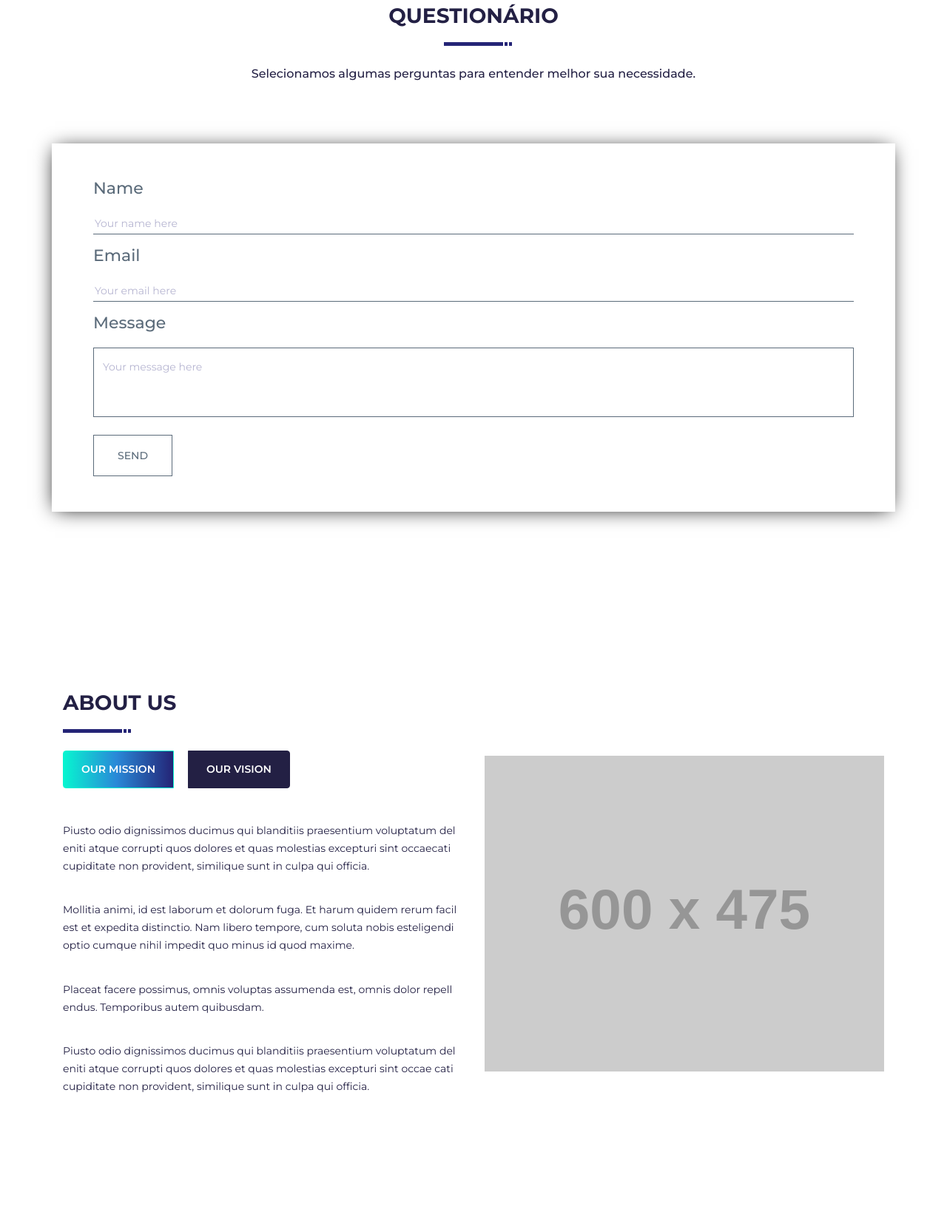
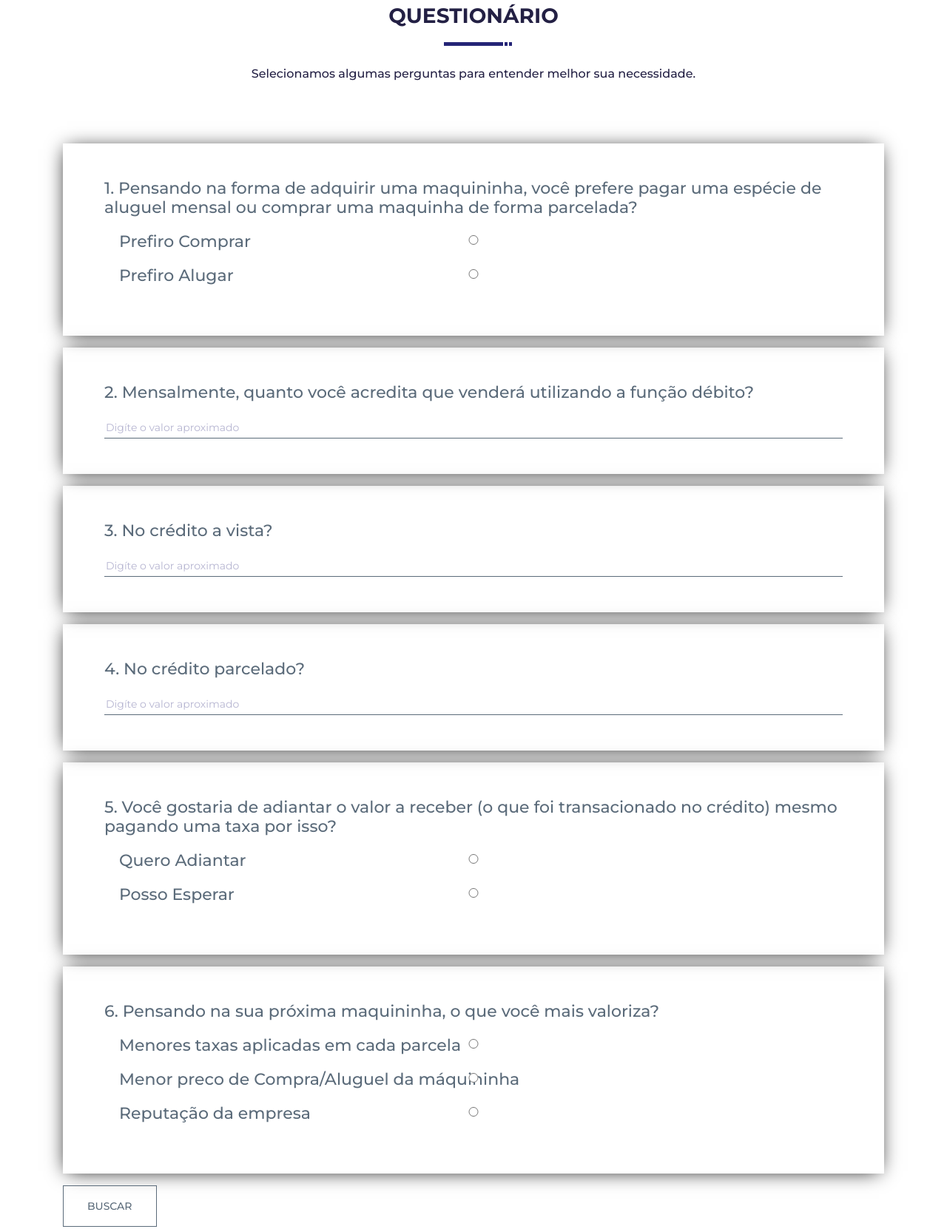
Before and after one commit to filhodomauro/maquininha-ideal, a plain HTML site: page index.html in a window 1280 px wide. Shown: the part 917-2579 px from the top of the page at 74% size. Drawn offline with Linux system fonts and the light colour scheme; placeholder pictures from the web are drawn by us.

Commit message:
add questions

```diff
--- a/index.html
+++ b/index.html
@@ -62,7 +62,7 @@
                   <a class="nav-link" href="#questions_form">Escolha a sua</a>
                </li>
                <li class="nav-item">
-                  <a class="nav-link" href="#about">Sobre nós</a>
+                  <a class="nav-link" href="#machines">Maquininhas</a>
                </li>
 
                <li class="nav-item">
@@ -113,24 +113,75 @@
                     </div><!--/.title-->
                 </div>
                 <div class="w-100"></div>
-                <div class="col-md-12 shadow">
+                <div class="col-md-12">
                     <div class="row">
                         <div class="col-md-12">
                             <div class="contact_form">
                                 <form>
-                                    <div class="form-group">
-                                        <label for="name1">Name</label>
-                                        <input type="text" id="name1" placeholder="Your name here"/>
+                                    <div class="form-group shadow">
+                                        <label for="buy_rent">1. Pensando na forma de adquirir uma maquininha, você prefere pagar uma espécie de aluguel mensal ou comprar uma maquinha de forma parcelada?</label>
+                                        <div class="form-check">
+                                            <input class="form-check-input" type="radio" name="buy_rent" id="buy" value="buy">
+                                            <label class="form-check-label" for="buy">
+                                                Prefiro Comprar
+                                            </label>
+                                        </div>
+                                        <div class="form-check">
+                                            <input class="form-check-input" type="radio" name="buy_rent" id="rent" value="rent">
+                                            <label class="form-check-label" for="rent">
+                                                Prefiro Alugar
+                                            </label>
+                                        </div>
                                     </div>
-                                    <div class="form-group">
-                                        <label for="email1">Email</label>
-                                        <input type="email" id="email1" placeholder="Your email here"/>
+                                    <div class="form-group shadow">
+                                        <label for="debit_value">2. Mensalmente, quanto você acredita que venderá utilizando a função débito?</label>
+                                        <input type="number" id="debit_value" placeholder="Digíte o valor aproximado" min="0" max="999999999"/>
                                     </div>
-                                    <div class="form-group">
-                                        <label for="message1">Message</label>
-                                        <textarea id="message1" placeholder="Your message here" cols="10" rows="3"></textarea>
+                                    <div class="form-group shadow">
+                                        <label for="credit_value">3. No crédito a vista?</label>
+                                        <input type="number" id="credit_value" placeholder="Digíte o valor aproximado" min="0" max="999999999"/>
                                     </div>
-                                    <button type="submit">send</button>
+                                    <div class="form-group shadow">
+                                        <label for="installment_credit_value">4. No crédito parcelado?</label>
+                                        <input type="number" id="installment_credit_value" placeholder="Digíte o valor aproximado" min="0" max="999999999"/>
+                                    </div>
+                                    <div class="form-group shadow">
+                                        <label for="buy_rent">5. Você gostaria de adiantar o valor a receber (o que foi transacionado no crédito) mesmo pagando uma taxa por isso?</label>
+                                        <div class="form-check">
+                                            <input class="form-check-input" type="radio" name="receipt_of_credit" id="antecipate_receipt_of_credit" value="antecipate_receipt">
+                                            <label class="form-check-label" for="antecipate_receipt_of_credit">
+                                                Quero Adiantar
+                                            </label>
+                                        </div>
+                                        <div class="form-check">
+                                            <input class="form-check-input" type="radio" name="receipt_of_credit" id="wait_receipt_of_credit" value="wait_receipt">
+                                            <label class="form-check-label" for="wait_receipt_of_credit">
+                                                Posso Esperar
+                                            </label>
+                                        </div>
+                                    </div>
+                                    <div class="form-group shadow">
+                                        <label for="buy_rent">6. Pensando na sua próxima maquininha, o que você mais valoriza?</label>
+                                        <div class="form-check">
+                                            <input class="form-check-input" type="radio" name="receipt_of_credit" id="antecipate_receipt_of_credit" value="antecipate_receipt">
+                                            <label class="form-check-label" for="antecipate_receipt_of_credit">
+                                                Menores taxas aplicadas em cada parcela
+                                            </label>
+                                        </div>
+                                        <div class="form-check">
+                                            <input class="form-check-input" type="radio" name="receipt_of_credit" id="wait_receipt_of_credit" value="wait_receipt">
+                                            <label class="form-check-label" for="wait_receipt_of_credit">
+                                                Menor preco de Compra/Aluguel da máquininha
+                                            </label>
+                                        </div>
+                                        <div class="form-check">
+                                            <input class="form-check-input" type="radio" name="receipt_of_credit" id="wait_receipt_of_credit" value="wait_receipt">
+                                            <label class="form-check-label" for="wait_receipt_of_credit">
+                                                Reputação da empresa
+                                            </label>
+                                        </div>
+                                    </div>
+                                    <button type="submit" id="bt_find_machine">Buscar</button>
                                 </form>
                             </div><!--/.contact_form-->
                         </div>
@@ -141,44 +192,6 @@
         </div><!--/.container-->
     </section>
     <!--/CONTACT-->
-
-    <!--ABOUT US-->
-    <section class="about_us" id="about">
-        <div class="container">
-            <div class="row">
-                <div class="col-md-6">
-                    <div class="about_left_txt">
-                        <div class="title">
-                            <h3>about <b>us</b></h3>
-                            <div class="underline"></div>
-                            <div class="btn-group">
-                                <a href="#" class="btn">our mission</a>
-                                <a href="#" class="btn">our vision</a>
-                            </div>
-                        </div><!--/.title-->
-                        <div class="about_txt">
-                            <p>Piusto odio dignissimos ducimus qui blanditiis praesentium voluptatum del eniti atque corrupti quos dolores et quas molestias excepturi sint occaecati cupiditate non provident, similique sunt in culpa qui officia.</p>
-
-                            <p>Mollitia animi, id est laborum et dolorum fuga. Et harum quidem rerum facil est et expedita distinctio. Nam libero tempore, cum soluta nobis esteligendi optio cumque nihil impedit quo minus id quod maxime.</p>
-
-                            <p>Placeat facere possimus, omnis voluptas assumenda est, omnis dolor repell
-                            endus. Temporibus autem quibusdam.</p>
-
-                            <p>Piusto odio dignissimos ducimus qui blanditiis praesentium voluptatum del
-                            eniti atque corrupti quos dolores et quas molestias excepturi sint occae
-                            cati cupiditate non provident, similique sunt in culpa qui officia.</p>
-                        </div>
-                    </div><!--/.about_left_txt-->
-                </div>
-                <div class="col-md-6">
-                    <div class="about_right_img">
-                        <img src="http://via.placeholder.com/600x475" width="600" height="475" alt=""/>
-                    </div><!--/.about_right_img-->
-                </div>
-            </div>
-        </div><!--/.container-->
-    </section>
-    <!--/ABOUT US-->
 
     <!-- OUR TEAM-->
     <section class="our_team" id="team">
```
